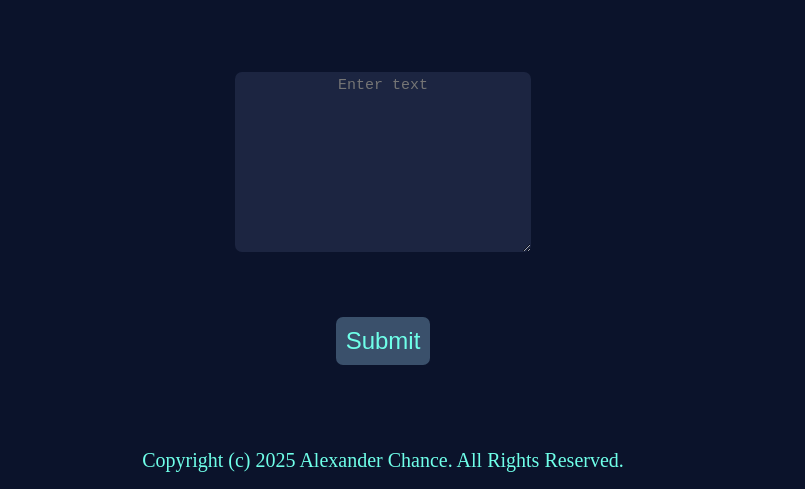
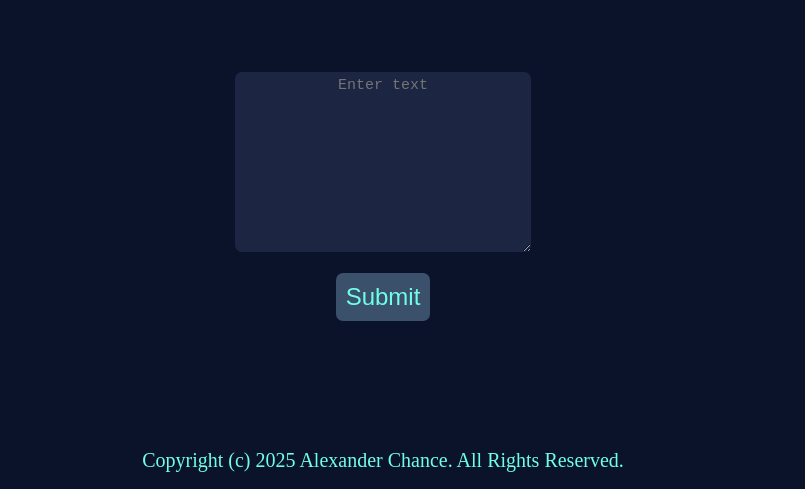
Before and after one commit to ItsAchance/blog, a plain HTML site: page public/html/index.html in a window 1280 px wide. Both pictures are taken after a click on the button "New post". Shown: the part 311-800 px from the top of the page, without its empty margins (257-1062 px from the left). Drawn offline with Linux system fonts and the light colour scheme.

Commit message:
Removed submit button from the static HTML and adds it in when New post is being pressed

```diff
--- a/public/html/index.html
+++ b/public/html/index.html
@@ -21,9 +21,6 @@
         <button type="button" class="btn" id="new-post-btn">New post</button>
     </div><br>
     <div class="container">
-        <input type="button" name="Submit" value="Submit" class="btn" id="submit-btn">
-    </div>
-    <div class="container">
         <footer>
             Copyright (c) 2025 <a href="https://alexanderchance.iusevimbtw.com/" class="list-item">Alexander Chance</a>.
             All
--- a/public/script/script.js
+++ b/public/script/script.js
@@ -1,22 +1,49 @@
-const divElement = document.createElement('div');
+//const divElement = document.createElement('div');
+//const formElement = document.createElement('form');
 
 const newPostBtn = () => {
-    document.querySelector('#new-post-btn').addEventListener('click', function () {
+    document.querySelector('#new-post-btn').addEventListener('click', function() {
+
+        // This div is containing the form
+        const divElement = document.createElement('div');
+        divElement.className = 'container';
+        divElement.id = 'form-div';
+        document.querySelector('.btn-container').after(divElement);
+
+        // This is the form tag
+        const formElement = document.createElement('form');
+        formElement.className = 'form-container'
+        document.querySelector('#form-div').appendChild(formElement);
+
+        // Textarea is the textarea element
         const textArea = document.createElement('textarea');
         textArea.className = 'textbox';
         textArea.rows = '10';
         textArea.cols = '30';
         textArea.placeholder = 'Enter text';
-    divElement.className = 'entry-container container'
+        document.querySelector('.form-container').appendChild(textArea);
 
-    document.querySelector('.btn-container').after(divElement);
-    document.querySelector('.entry-container').appendChild(textArea);
+        // This div contains the submit button and is inside the form tag
+        const submitBtnDiv = document.createElement('div');
+        submitBtnDiv.className = 'container';
+        submitBtnDiv.id = 'submit-btn-div';
+        document.querySelector('.form-container').appendChild(submitBtnDiv);
+
+        // This is the submit button
+        const submitBtn = document.createElement('input');
+        submitBtn.className = 'btn';
+        submitBtn.type = 'button';
+        submitBtn.name = 'Submit';
+        submitBtn.value = 'Submit';
+        submitBtn.id = 'submit-btn';
+        document.querySelector('#submit-btn-div').appendChild(submitBtn);
+
         document.querySelector('#new-post-btn').classList.toggle('hidden');
     });
 }
 
 const submitBtn = () => {
-    document.querySelector('#submit-btn').addEventListener('click', function () {
+    document.querySelector('#submit-btn').addEventListener('click', function() {
         document.querySelector('#new-post-btn').classList.toggle('hidden');
         document.querySelector('.textbox').classList.toggle('hidden');
     });
```
Lines whose indentation alone changed are shown as unchanged.
